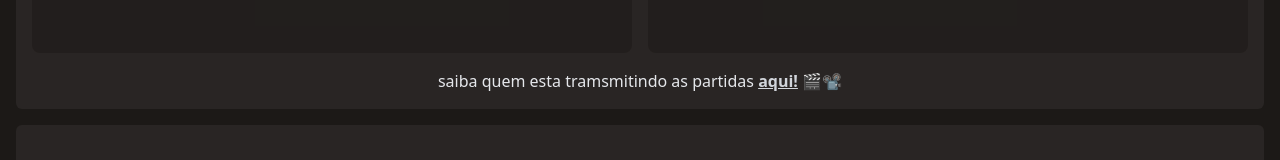
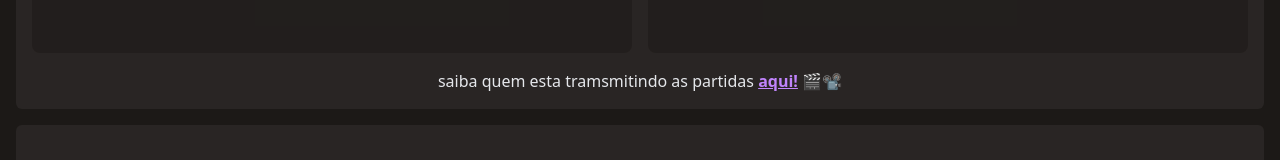
Before and after one commit to mateusfsdev/pandaportal, a React (Vite) app: page / in a window 1280 px wide. Shown: the part 483-643 px from the top of the page. Built offline with nearby package versions, Linux system fonts and the light colour scheme.

Commit message:
create major season 🎟🎞🎟

```diff
--- a/src/components/projects.tsx
+++ b/src/components/projects.tsx
@@ -14,7 +14,7 @@ export function Pro() {
 
       </div>
       <h2 className="text-center text-gray-200">saiba quem esta tramsmitindo as partidas {' '}
-      <a target="_blank" className="text-gray-300 font-bold underline" href="https://twitch.tv/gaules">aqui!</a> 🎬📽</h2>
+      <a target="_blank" className="text-purple-400 font-bold underline" href="https://twitch.tv/gaules">aqui!</a> 🎬📽</h2>
     </div>
   </div>
   )
```
